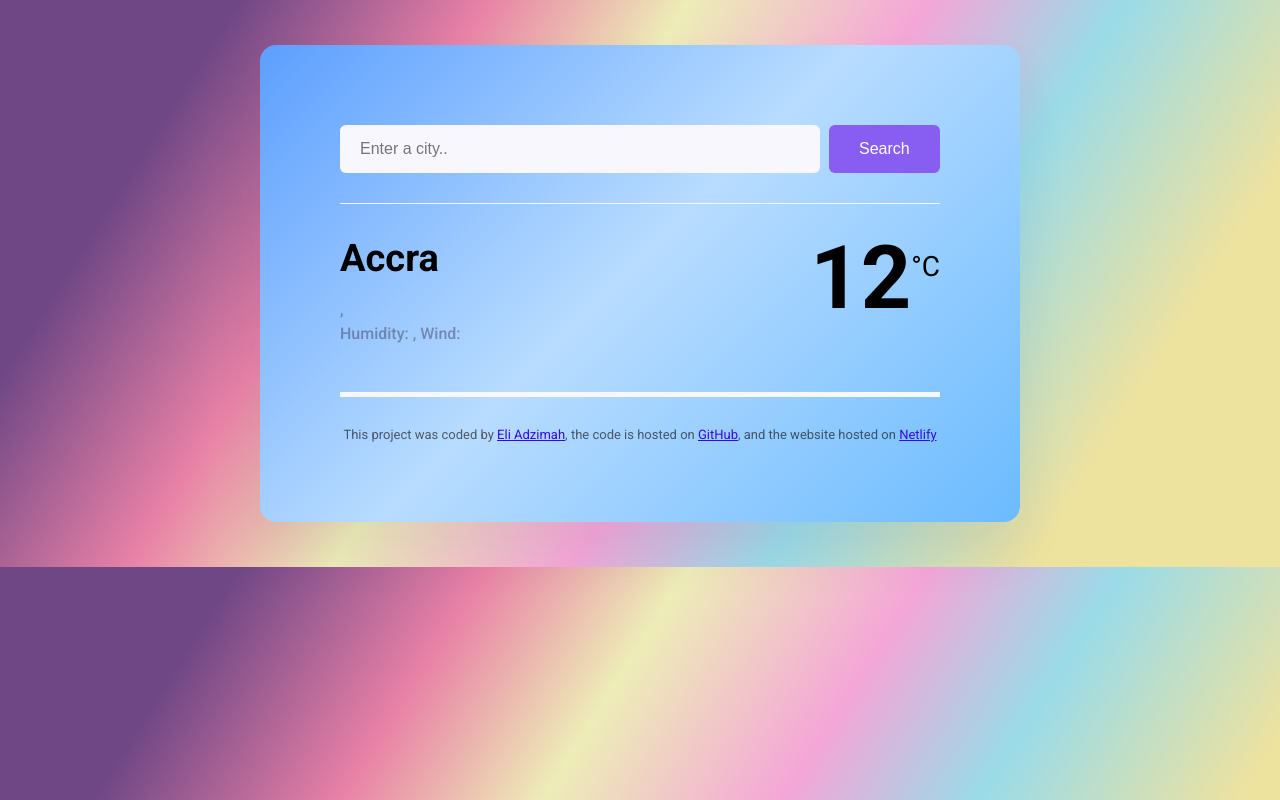
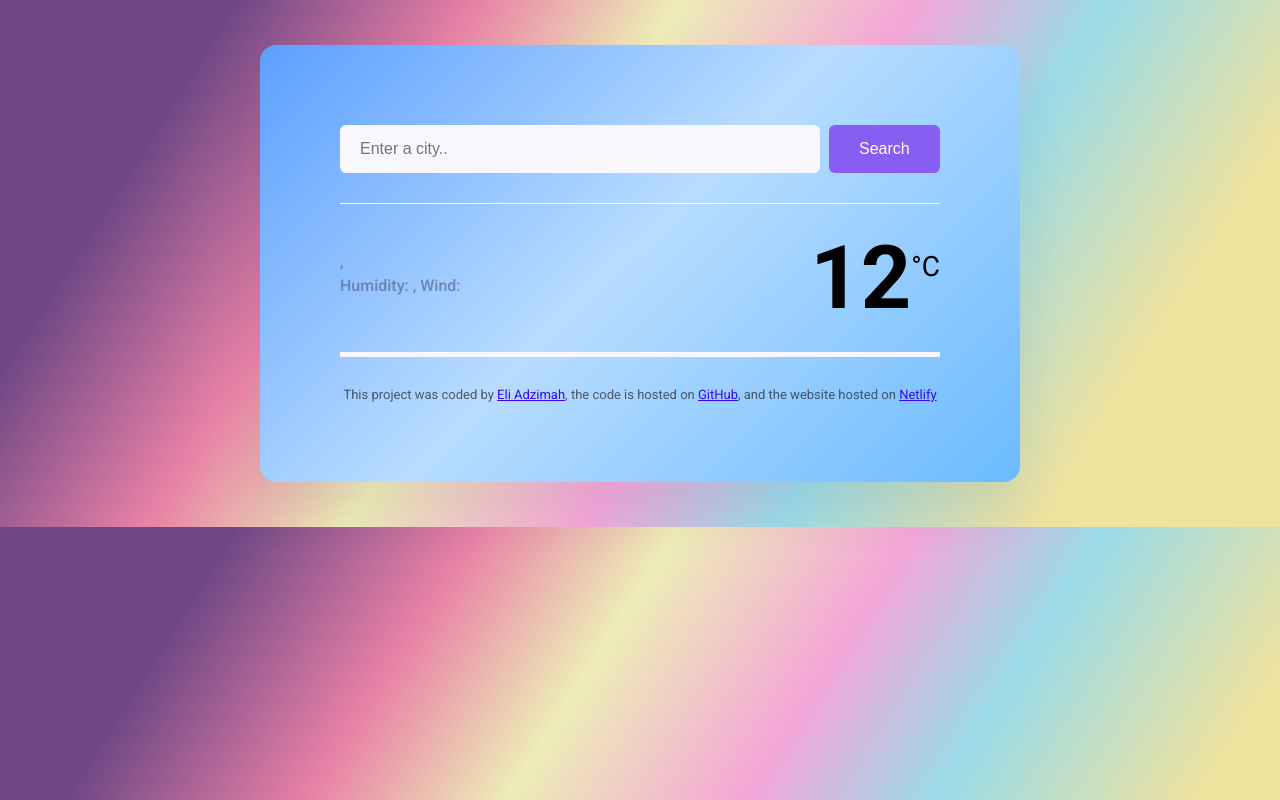
Before and after one commit to Elinuel1/Le-Meteo-de-SheCodes, a plain HTML site: page index.html in a window 1280 px wide. Drawn offline with nearby package versions, Linux system fonts and the light colour scheme; no server answers.

Commit message:
little edits

```diff
--- a/index.html
+++ b/index.html
@@ -30,9 +30,10 @@
       <main>
         <div class="weather-details">
           <div>
-            <h1 class="heading-target" id="city">Accra</h1>
+            <h1 class="heading-target" id="city"></h1>
             <p class="paragraph-target">
-              <span id="time"></span>, <span id="description"></span>
+              <span id="time"></span>,
+              <span id="description"></span>
               <br />
               Humidity: <strong id="humidity"></strong>, Wind:
               <strong id="wind-speed"></strong>
--- a/index.js
+++ b/index.js
@@ -56,4 +56,4 @@ function formatDate(date) {
 let searchFormElement = document.querySelector("#search-form");
 searchFormElement.addEventListener("submit", handleSearchSubmit);
 
-citySearch("Accra");
+citySearch("London");
```
